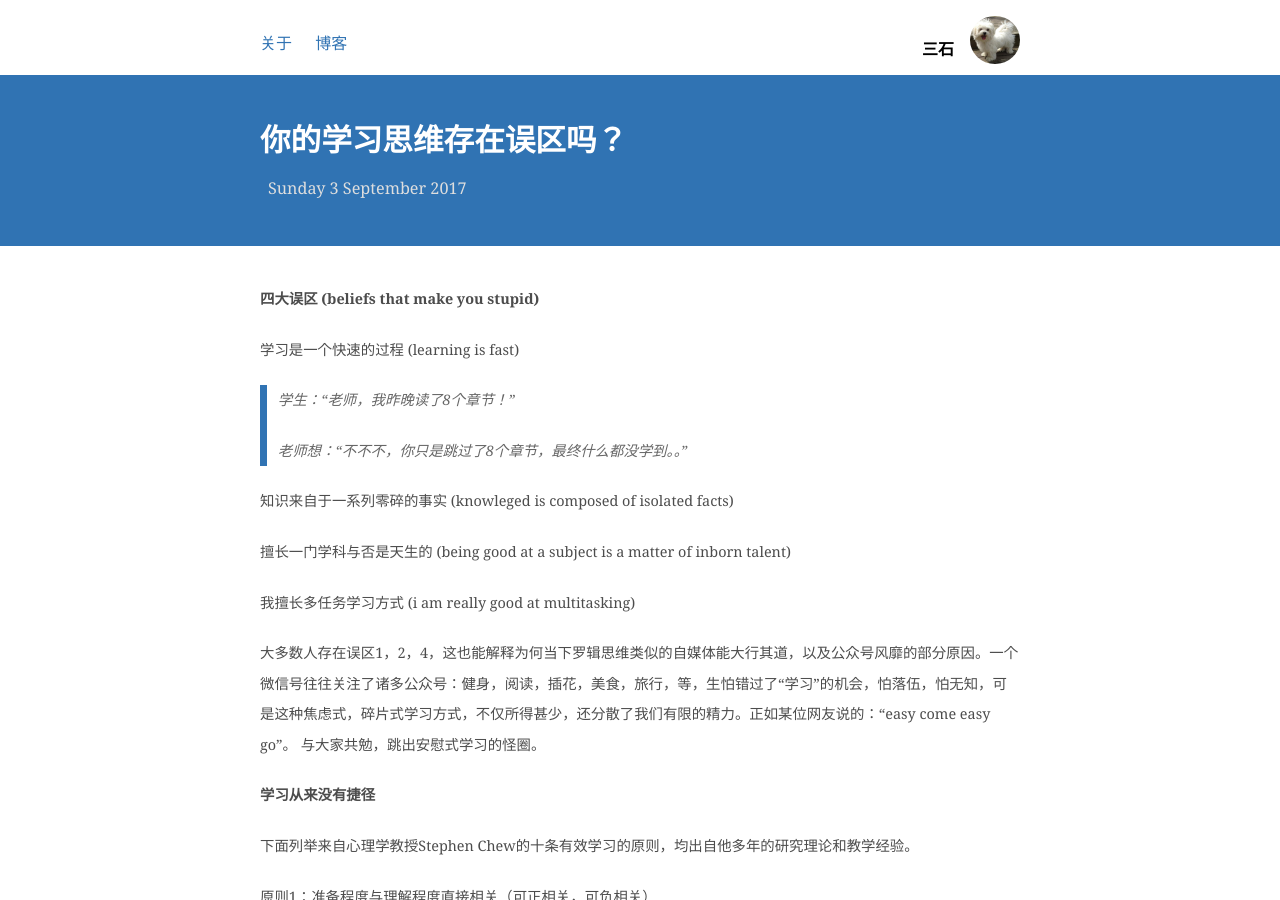
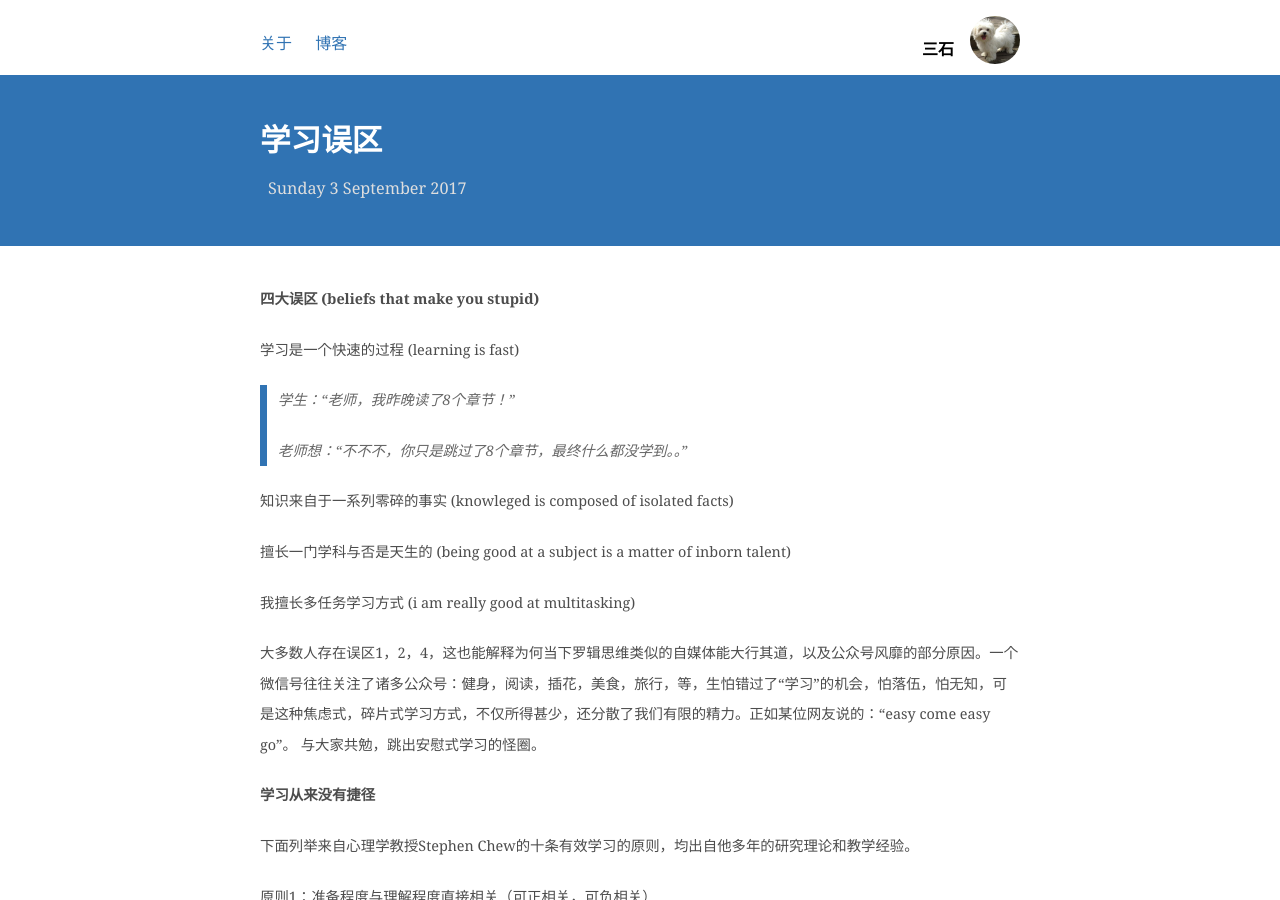
Before and after one commit to shirleysteve/1, a Jekyll site: the page built from _posts/2017-09-03-有效学习一.md, in a window 1280 px wide and 900 px high. Built offline with Jekyll 4.4.1, drawn with Linux system fonts in a browser that asks for light colours; nearby versions of some CDN libraries; comment, search, counter and statistics services are not loaded.

Commit message:
Update 2017-09-03-有效学习一.md

```diff
--- a/_posts/2017-09-03-有效学习一.md
+++ b/_posts/2017-09-03-有效学习一.md
@@ -1,7 +1,7 @@
 ---
 layout: post
 
-title: 你的学习思维存在误区吗？
+title: 学习误区
 ---
 
 **四大误区 (beliefs that make you stupid)**
```
